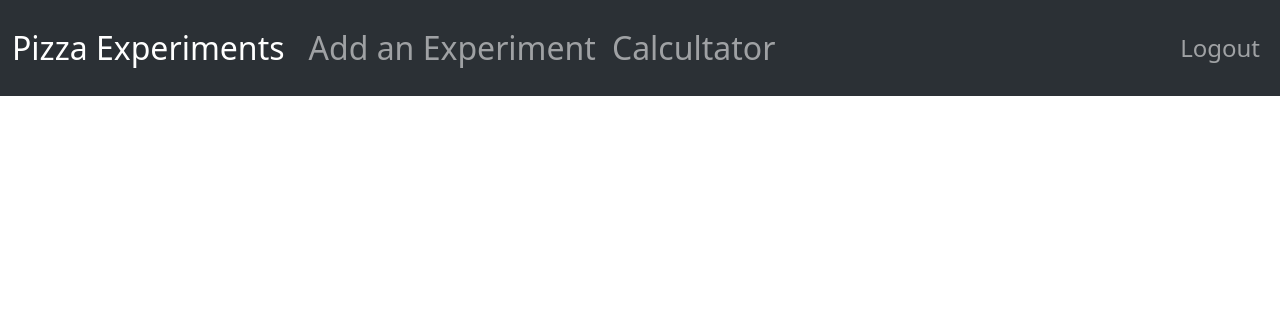
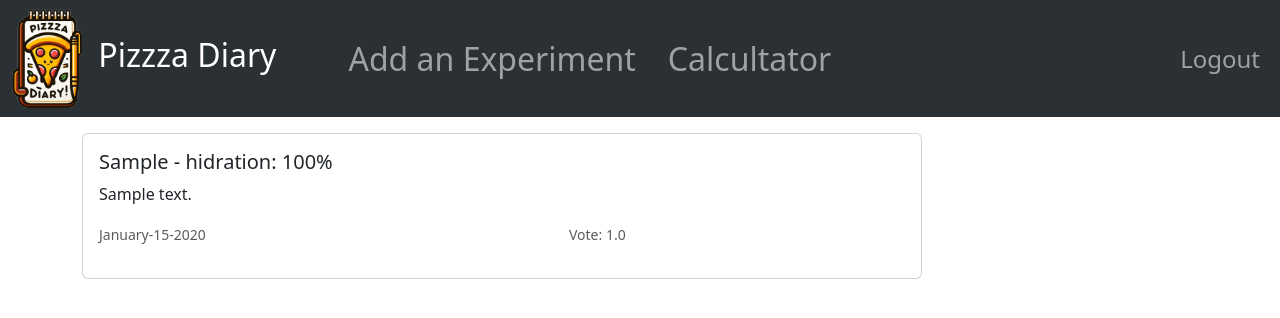
Before and after one commit to criscass/pizza_experiments, a Flask app: page / in a window 1280 px wide. Shown: the top 318 px of the page. Run offline with Flask 3, Linux system fonts and the light colour scheme; a user stored in the database is signed in; data comes from the database, SQL or seed files in the repository; both versions use the stored data as it was before the commit; tables that the repository leaves empty hold one stand-in row (values such as "Sample post"); some libraries are stand-ins or nearby versions.

Commit message:
New postgresql database working

```diff
--- a/app.py
+++ b/app.py
@@ -1,5 +1,6 @@
 import os
-from flask import Flask, render_template, redirect, url_for, flash, request
+from flask import Flask, render_template, redirect, url_for, flash
+from markupsafe import Markup
 from flask_wtf import FlaskForm
 from wtforms import StringField, SubmitField, IntegerField, DecimalField, TextAreaField, PasswordField, BooleanField
 from wtforms.validators import DataRequired, InputRequired, Length, ValidationError,EqualTo, Optional, Email
@@ -20,8 +21,9 @@
   app.run(port=8000, debug=True)
 
 
+#Change in production
+app.config['SQLALCHEMY_DATABASE_URI'] = 'postgresql+psycopg://postgres:civetta76@localhost/experiments'
 
-app.config['SQLALCHEMY_DATABASE_URI'] = 'sqlite:///experiments.db'
 app.config['SQLALCHEMY_TRACK_MODIFICATIONS'] = False
 app.config['REMEMBER_COOKIE_DURATION'] = timedelta(days=365) #change remember me time
 app.config['PERMANENT_SESSION_LIFETIME'] = timedelta(days=365)
@@ -57,23 +59,23 @@
    flour_amount = db.Column(db.Integer, nullable=False)
    water_amount = db.Column(db.Integer, nullable=False)
    yeast_type = db.Column(db.String(50))
-   yeast_amount = db.Column(db.Float)
-   salt_amount = db.Column(db.Float)
-   sugar_amount = db.Column(db.Float)
-   oil_amount = db.Column(db.Float)
+   yeast_amount = db.Column(db.Integer)
+   salt_amount = db.Column(db.Integer)
+   sugar_amount = db.Column(db.Integer)
+   oil_amount = db.Column(db.Integer)
    temperature = db.Column(db.Float)
    maturation_time = db.Column(db.Float)
-   procedure = db.Column(db.String(1000))
-   result_vote = db.Column(db.Integer)
-   result_comment = db.Column(db.String(500))
+   procedure = db.Column(db.String(3000))
+   result_vote = db.Column(db.Float)
+   result_comment = db.Column(db.String(1000))
    user_id = db.Column(db.Integer, db.ForeignKey('user.id'), nullable=False)
 
 # Create the users table
 class User(db.Model, UserMixin):
   id = db.Column(db.Integer, primary_key=True)
-  username = db.Column(db.String(25), nullable=False, unique=True)
+  username = db.Column(db.String(30), nullable=False, unique=True)
   email = db.Column(db.String(30), nullable=False, unique=True)
-  password = db.Column(db.String(100), nullable=False)
+  password = db.Column(db.LargeBinary(80), nullable=False)
 
   experiments = db.relationship('Experiment', backref='user')
 
@@ -87,15 +89,16 @@
   flour_amount = IntegerField("grams", validators=[InputRequired()])
   water_amount = IntegerField("water", validators=[InputRequired()])
   yeast_type = StringField("Type of yeast", validators=[Optional()])
-  yeast_amount = DecimalField("grams", validators=[Optional()])
-  salt_amount = DecimalField("salt", validators=[Optional()])
-  sugar_amount = DecimalField("sugar", validators=[Optional()])
-  oil_amount = DecimalField("oil", validators=[Optional()])
+  yeast_amount = IntegerField("grams", validators=[Optional()])
+  salt_amount = IntegerField("salt", validators=[Optional()])
+  sugar_amount = IntegerField("sugar", validators=[Optional()])
+  oil_amount = IntegerField("oil", validators=[Optional()])
   temperature = DecimalField("Temperature ℃", validators=[Optional()])
   maturation_time = DecimalField("Maturation (hours)", validators=[Optional()])
-  procedure = TextAreaField("Procedure", validators=[Optional()])
-  result_vote = IntegerField("Vote", validators=[Optional()])
-  result_comment = TextAreaField("Result comment", validators=[Optional()])
+  label_for_procedure = Markup('Procedure <span class="small-label">(max 3000 characters)</span>')
+  procedure = TextAreaField(label_for_procedure, validators=[Optional(), Length(max=3000)])
+  result_vote = DecimalField("Vote", validators=[Optional()])
+  result_comment = TextAreaField("Result comment (max 1000 characters)", validators=[Optional(), Length(max=1000)])
   submit = SubmitField("Submit")
 
 #Create a login form
@@ -298,7 +301,7 @@
 
 # Experiment - Experiment - Experiment - Experiment - Experiment - Experiment - Experiment - Experiment
 # Experiment - Experiment - Experiment - Experiment - Experiment - Experiment - Experiment - Experiment
-@app.route("/experiment/<id>", methods=['GET'])
+@app.route("/experiment/<int:id>", methods=['GET'])
 @login_required
 def experiment(id):
   experiment = Experiment.query.filter_by(id = id).first()
--- a/static/css/styles.css
+++ b/static/css/styles.css
@@ -8,3 +8,7 @@
 button {
 	touch-action: manipulation;
 }
+
+.small-label {
+	font-size: 0.7em;
+}
--- a/templates/index.html
+++ b/templates/index.html
@@ -1,26 +1,20 @@
-{% extends "layout.html" %}
-
-{% block content %}
-
-
-
-{% for exp in experiments %}
-<div class="card mb-3 mt-3" style="max-width: 540px;">
+{% extends "layout.html" %} {% block content %} {% for exp in experiments %}
+<div class="mx-auto">
+	<div class="card mb-3 mt-3" style="max-width: 840px">
 		<a href="{{url_for('experiment', id=exp.id)}}" class="card-link stretched-link"></a>
 		<div class="row g-0">
 			<div class="col-md-8">
 				<div class="card-body">
 					{% set hidration = (exp.water_amount*100)//exp.flour_amount %}
-        <h5 class="card-title">{{exp.flour_type}} - hidration:  {{hidration}}%</h5>
+					<h5 class="card-title">{{exp.flour_type}} - hidration: {{hidration}}%</h5>
 					<p class="card-text">{{exp.result_comment | truncate(200)}}</p>
 					<div class="d-flex justify-content-between">
 						<p class="card-text"><small class="text-body-secondary">{{exp.date.strftime("%B-%d-%Y")}}</small></p>
 						<p class="card-text"><small class="text-body-secondary">Vote: {{exp.result_vote}}</small></p>
 					</div>
-
 				</div>
 			</div>
 		</div>
 	</div>
-{% endfor %}
-{% endblock %}
+</div>
+{% endfor %} {% endblock %}
--- a/templates/navbar.html
+++ b/templates/navbar.html
@@ -1,7 +1,10 @@
 {% block content %}
-<nav class="navbar navbar-expand-lg bg-body-tertiary py-3" data-bs-theme="dark">
+<nav class="navbar navbar-expand-lg bg-body-tertiary py-1" data-bs-theme="dark">
 	<div class="container-fluid">
-		<a class="navbar-brand fs-2" href="{{url_for('index')}}">Pizza Experiments</a>
+		<a class="navbar-brand fs-2" href="{{url_for('index')}}">
+			<img src="/static/images/pizza-diary-logo-sm.png" />
+			<p class="ms-2 d-inline">Pizzza Diary</p></a
+		>
 		<button
 			class="navbar-toggler"
 			type="button"
@@ -14,9 +17,9 @@
 			<span class="navbar-toggler-icon"></span>
 		</button>
 		<div class="collapse navbar-collapse" id="navbarNavAltMarkup">
-			<div class="navbar-nav">
+			<div class="navbar-nav ms-lg-5">
 				<a class="nav-link fs-2" aria-current="page" href="{{url_for('addExperiment')}}">Add an Experiment</a>
-				<a class="nav-link fs-2" href="{{url_for('calculator')}}">Calcultator</a>
+				<a class="nav-link fs-2 ms-lg-3" href="{{url_for('calculator')}}">Calcultator</a>
 			</div>
 			<div class="navbar-nav ms-lg-auto"><a class="nav-link fs-4" href="{{url_for('logout')}}">Logout</a></div>
 		</div>
```
Also changed, not shown: templates/add_experiment.html (+31 -47 lines), instance/experiments.db (deleted), static/images/pizza-1.jpg (deleted), static/images/pizza-2.jpg (deleted), static/images/pizza-3.jpg (deleted), static/images/pizza-diary-logo-sm.png (added), 2 other files. Lines whose indentation alone changed are shown as unchanged.
